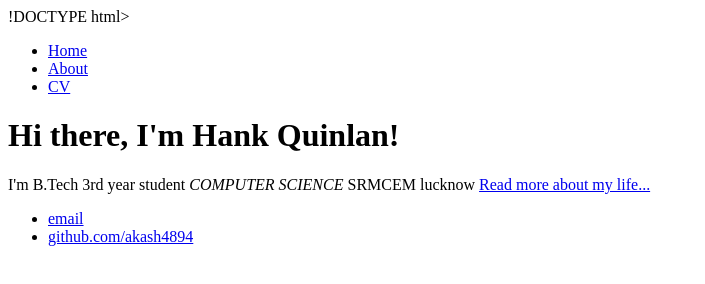
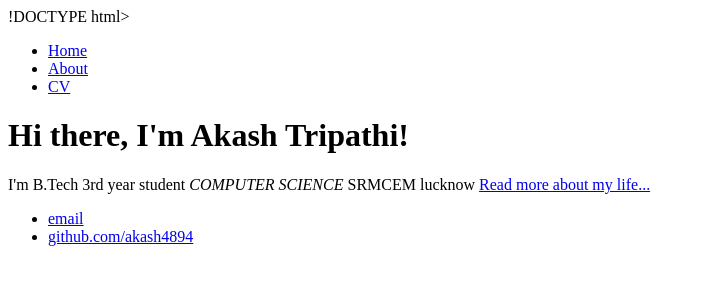
Before and after one commit to akash4894/akash4894.github.io, a plain HTML site: page index.html in a window 1280 px wide. Shown: the whole page, without its empty margins (0-705 px from the left). Drawn offline with Linux system fonts and the light colour scheme.

Commit message:
Update index.html

```diff
--- a/index.html
+++ b/index.html
@@ -14,7 +14,7 @@
 		</nav>
 		<div class="container">
     		<div class="blurb">
-        		<h1>Hi there, I'm Hank Quinlan!</h1>
+        		<h1>Hi there, I'm Akash Tripathi!</h1>
 				<p>I'm B.Tech 3rd year student <em>COMPUTER SCIENCE</em> SRMCEM lucknow <a href="/about">Read more about my life...</a></p>
     		</div><!-- /.blurb -->
 		</div><!-- /.container -->
```
